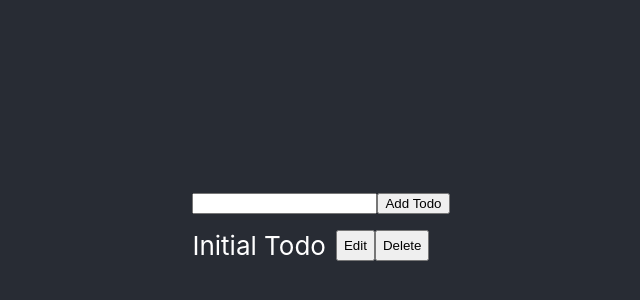
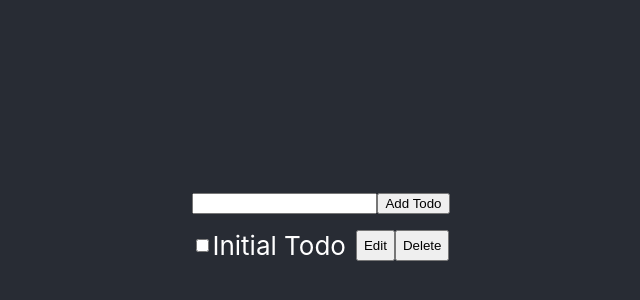
Before and after one commit to martinraquion/multisys-todo, a React (Create React App) app: page / in a window 1280 px wide. Shown: the part 178-478 px from the top of the page, without its empty margins (319-959 px from the left). Built offline with nearby package versions, Linux system fonts and the light colour scheme.

Commit message:
added done functionality

```diff
--- a/src/components/Todo.js
+++ b/src/components/Todo.js
@@ -5,7 +5,7 @@ import { StateContext } from "../context/stateContext";
 function Todo() {
   const { state, dispatch } = useContext(StateContext);
   const [todo, setTodo] = useState("");
-  console.log(state);
+  //   console.log(state);
 
   const handleSubmit = (e) => {
     e.preventDefault();
@@ -14,7 +14,7 @@ function Todo() {
   };
 
   const todoList = state.todos;
-  //   console.log(todoList);
+  console.log(todoList);
   return (
     <div>
       <form onSubmit={handleSubmit}>
@@ -24,7 +24,13 @@ function Todo() {
       <div style={{ marginTop: "1rem" }}>
         {todoList.map((todo) => (
           <div key={todo.id} style={{ display: "flex", marginTop: 10 }}>
-            <div style={{ marginRight: 10 }}> {todo.text}</div>
+            <input
+              type="checkbox"
+              checked={todo.completed}
+              onChange={() => dispatch({ type: "DONE_TODO", payload: todo })}
+            />
+
+            <div style={{ marginRight: 10 }}>{todo.text}</div>
             <button>Edit</button>
             <button
               onClick={() => dispatch({ type: "REMOVE_TODO", payload: todo })}
--- a/src/reducer/stateReducer.js
+++ b/src/reducer/stateReducer.js
@@ -22,6 +22,14 @@ export default function reducer(state, action) {
         todos: filteredTodos,
       };
 
+    case "DONE_TODO":
+      const toggleTodos = state.todos.map((t) =>
+        t.id === action.payload.id
+          ? { ...action.payload, complete: !action.payload.complete }
+          : t
+      );
+      return { ...state, todos: toggleTodos };
+
     default:
       return state;
   }
```
